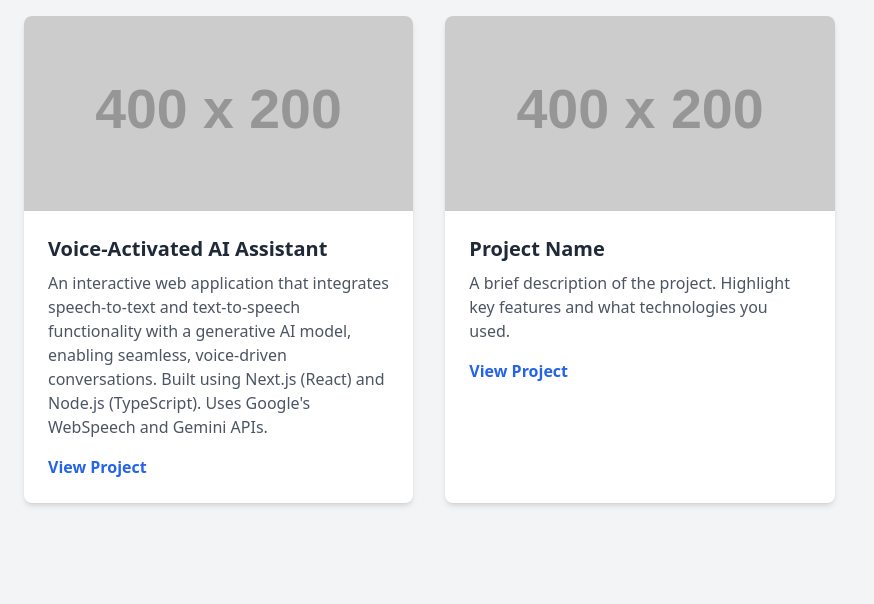
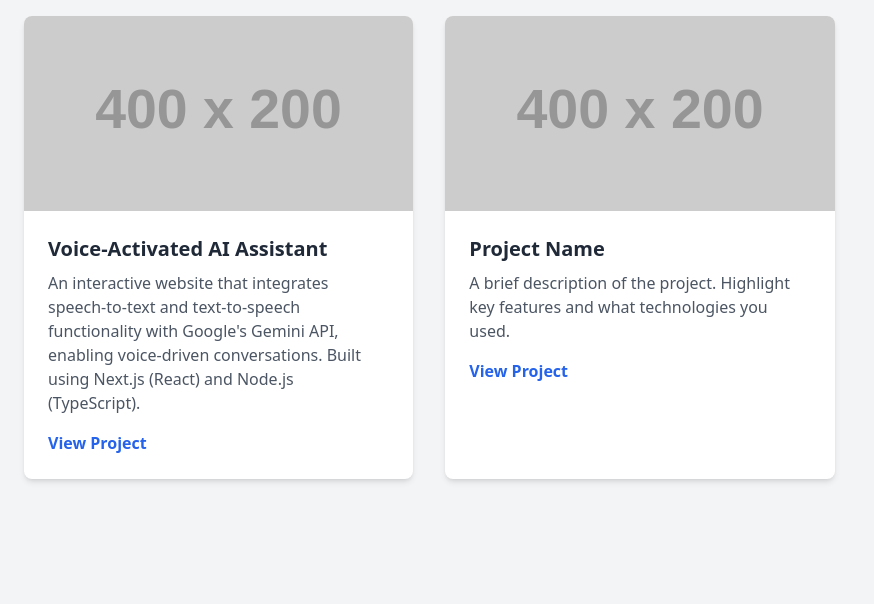
Before and after one commit to AkshatBan/AkshatBan.github.io, a website: page index.html in a window 1280 px wide. Shown: the part 592-1196 px from the top of the page, without its empty margins (0-874 px from the left). Drawn offline with Linux system fonts and the light colour scheme; placeholder pictures from the web are drawn by us.

Commit message:
Slight changes to wording

```diff
--- a/index.html
+++ b/index.html
@@ -36,7 +36,7 @@
           <div class="p-6">
             <h3 class="text-xl font-bold">Voice-Activated AI Assistant</h3>
             <p class="text-gray-600 mt-2">
-              An interactive web application that integrates speech-to-text and text-to-speech functionality with a generative AI model, enabling seamless, voice-driven conversations. Built using Next.js (React) and Node.js (TypeScript). Uses Google's WebSpeech and Gemini APIs.
+              An interactive website that integrates speech-to-text and text-to-speech functionality with Google's Gemini API, enabling voice-driven conversations. Built using Next.js (React) and Node.js (TypeScript).
             </p>
             <a href="https://ai-assistant-akshat-bansal.vercel.app/" class="block mt-4 text-blue-600 font-semibold hover:underline">View Project</a>
           </div>
```
